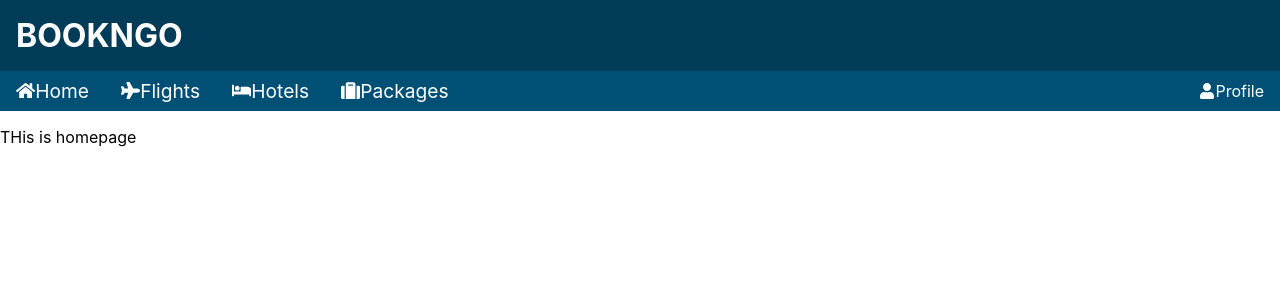
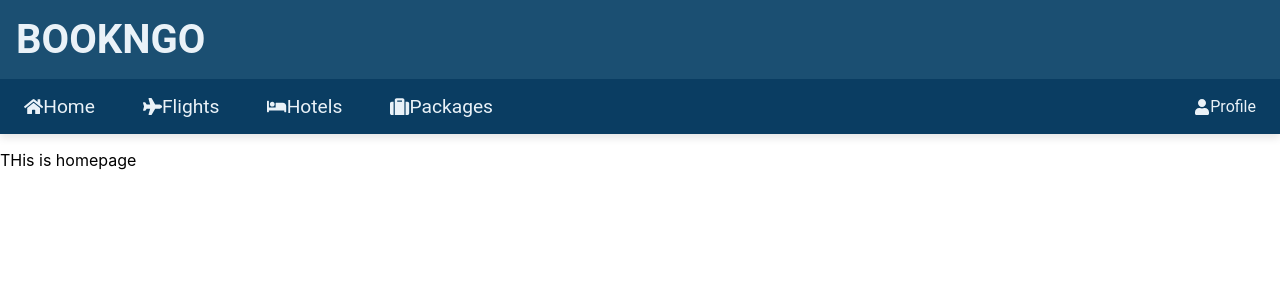
Before and after one commit to Armughan-Ather/BookNGo-Travel-Booking, a React (Create React App) app in the folder client/: page / in a window 1280 px wide. Shown: the top 300 px of the page. Built offline with nearby package versions, Linux system fonts and the light colour scheme.

Commit message:
Changes in navbar

```diff
--- a/client/public/index.html
+++ b/client/public/index.html
@@ -15,6 +15,7 @@
     <link rel="stylesheet" href="https://cdnjs.cloudflare.com/ajax/libs/font-awesome/5.15.4/css/all.min.css">
 
         <title>BookNGO</title>
+
   </head>
   <body>
     <!-- <noscript>You need to enable JavaScript to run this app.</noscript> -->
--- a/client/src/components/Navbar.js
+++ b/client/src/components/Navbar.js
@@ -236,7 +236,7 @@ export default function Navbar() {
           </a>
         </div>
 
-        {/* Profile Section on the right */}
+        {/* Profile Section */}
         <div
           className="navbar-profile"
           onClick={() => setProfileOpen((prevState) => !prevState)}
--- a/client/src/styles/Navbar.css
+++ b/client/src/styles/Navbar.css
@@ -1,10 +1,12 @@
 /* Navbar Container */
 .custom-navbar {
     width: 100%;
-    background-color: #003c58;
+    background-color: #0A3D62; /* Dark Blue for a professional look */
     color: white;
     display: flex;
     flex-direction: column;
+    box-shadow: 0 4px 8px rgba(0, 0, 0, 0.1); /* Subtle shadow for depth */
+    font-family: 'Roboto', sans-serif;
 }
 
 /* First Row: Logo and Hamburger */
@@ -13,17 +15,20 @@
     justify-content: space-between;
     align-items: center;
     padding: 1rem;
+    background-color: #1B4F72; /* Slightly lighter blue for differentiation */
 }
 
 .navbar-logo {
-    font-size: 2rem;
+    font-size: 2.5rem; /* Slightly bigger for better visibility */
     font-weight: bold;
+    color: #EAF2F8; /* Softer off-white */
 }
 
 .hamburger-icon {
-    font-size: 2rem;
+    font-size: 2.5rem;
     cursor: pointer;
     display: none;
+    color: #EAF2F8;
 }
 
 /* Second Row: Navigation Links on Left and Profile on Right */
@@ -32,22 +37,31 @@
     justify-content: space-between;
     align-items: center;
     padding: 0.5rem 1rem;
-    background-color: #005075;
+    background-color: #0A3D62;
     flex-wrap: wrap;
+    transition: all 0.3s ease; /* Smooth transition on resize */
 }
 
 /* Left-side links */
 .navbar-links-left {
     display: flex;
-    gap: 2rem; /* Adds spacing between the links */
+    gap: 2rem;
 }
 
 .navbar-links-left a {
-    color: white;
+    color: #EAF2F8;
     text-decoration: none;
     font-size: 1.2rem;
     display: flex;
     align-items: center;
+    padding: 0.5rem;
+    transition: all 0.3s ease; /* Smooth hover transition */
+}
+
+.navbar-links-left a:hover {
+    background-color: #48C9B0; /* Cyan accent for hover */
+    color: #fff;
+    border-radius: 5px;
 }
 
 /* Profile on the right */
@@ -56,7 +70,14 @@
     cursor: pointer;
     display: flex;
     align-items: center;
-    color: white;
+    color: #EAF2F8;
+    padding: 0.5rem;
+    transition: all 0.3s ease;
+}
+
+.navbar-profile:hover {
+    background-color: #48C9B0;
+    border-radius: 5px;
 }
 
 .navbar-profile i {
@@ -67,7 +88,8 @@
 .dropdown-menu {
     position: absolute;
     top: calc(100% + 10px);
-    right: 0;
+    left: 50%;
+    transform: translateX(-50%);
     background-color: white;
     color: black;
     display: none;
@@ -76,44 +98,50 @@
     border-radius: 5px;
     box-shadow: 0 8px 16px rgba(0, 0, 0, 0.2);
     z-index: 9999;
+    transition: all 0.3s ease;
 }
 
 .dropdown-menu a {
-    padding: 0.5rem 1rem;
+    padding: 0.75rem 1rem;
     text-decoration: none;
     color: black;
+    transition: all 0.3s ease;
 }
 
 .dropdown-menu a:hover {
     background-color: #f1f1f1;
 }
 
+/* Display dropdown on profile click */
 .dropdown-menu.active {
     display: flex;
 }
 
-  /* Hide menu items by default on mobile */
+/* Mobile Responsiveness */
 @media (max-width: 768px) {
-    .hamburger-icon{
+    .hamburger-icon {
         display: flex;
     }
+
     .navbar-second-row {
         display: none;
     }
 
-    /* Show the menu when hamburger is clicked */
     .navbar-second-row.menu-open {
         display: flex;
         flex-direction: column;
         width: 100%;
+        background-color: #1B4F72; /* Consistent color */
     }
 
     .navbar-links-left {
         flex-direction: column;
         gap: 1rem;
+        padding: 1rem 0;
     }
 
     .navbar-profile {
-      align-self: flex-end;
+        align-self: center;
+        padding: 1rem 0;
     }
 }
```
Lines whose indentation alone changed are shown as unchanged.
